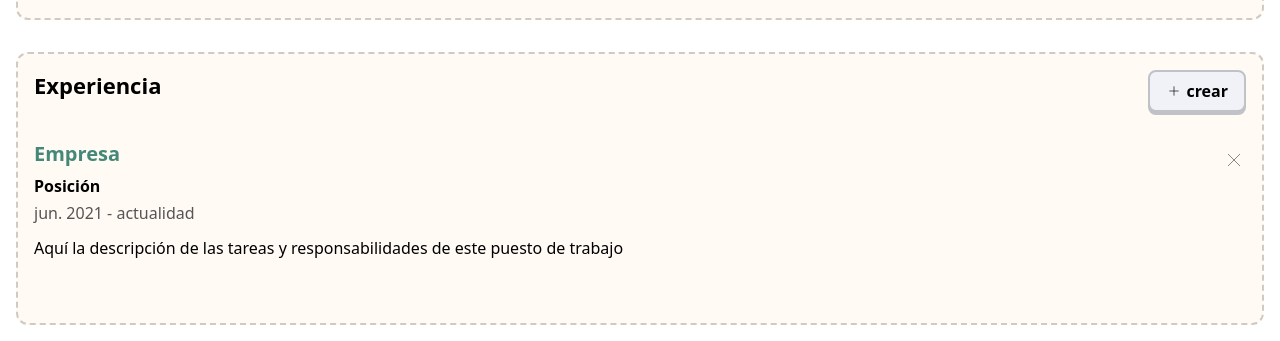
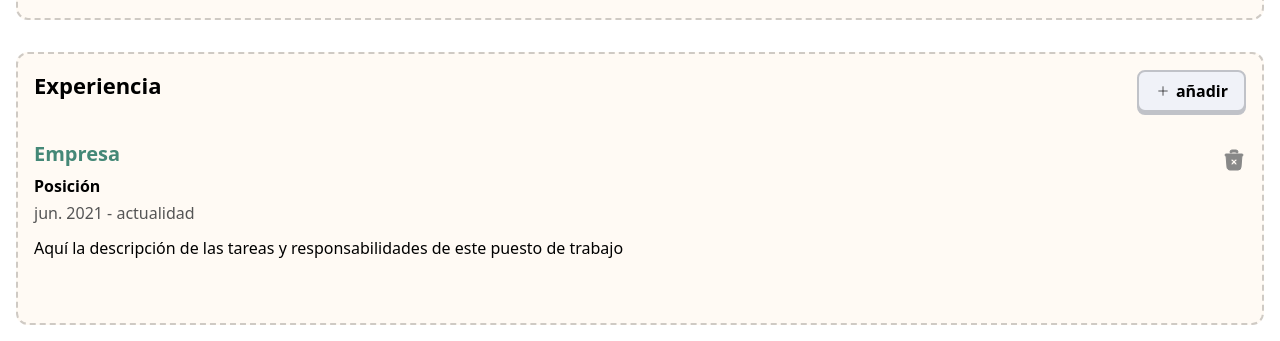
Before and after one commit to Mathiew82/curripulum, a React (Vite) app: page / in a window 1280 px wide. Shown: the part 301-642 px from the top of the page. Built offline with nearby package versions, Linux system fonts and the light colour scheme.

Commit message:
Modified styles

```diff
--- a/src/components/Experience/Experience.css
+++ b/src/components/Experience/Experience.css
@@ -3,6 +3,7 @@
   margin: 1rem 0;
   padding-bottom: 2rem;
   position: relative;
+  text-align: left;
 }
 
 .experience:last-of-type {
--- a/src/components/Experience/Experience.tsx
+++ b/src/components/Experience/Experience.tsx
@@ -56,8 +56,14 @@ function Experience() {
               fill="none"
             >
               <path stroke="none" d="M0 0h24v24H0z" fill="none" />
-              <path d="M18 6l-12 12" />
-              <path d="M6 6l12 12" />
+              <path
+                d="M20 6a1 1 0 0 1 .117 1.993l-.117 .007h-.081l-.919 11a3 3 0 0 1 -2.824 2.995l-.176 .005h-8c-1.598 0 -2.904 -1.249 -2.992 -2.75l-.005 -.167l-.923 -11.083h-.08a1 1 0 0 1 -.117 -1.993l.117 -.007h16zm-9.489 5.14a1 1 0 0 0 -1.218 1.567l1.292 1.293l-1.292 1.293l-.083 .094a1 1 0 0 0 1.497 1.32l1.293 -1.292l1.293 1.292l.094 .083a1 1 0 0 0 1.32 -1.497l-1.292 -1.293l1.292 -1.293l.083 -.094a1 1 0 0 0 -1.497 -1.32l-1.293 1.292l-1.293 -1.292l-.094 -.083z"
+                fill="currentColor"
+              />
+              <path
+                d="M14 2a2 2 0 0 1 2 2a1 1 0 0 1 -1.993 .117l-.007 -.117h-4l-.007 .117a1 1 0 0 1 -1.993 -.117a2 2 0 0 1 1.85 -1.995l.15 -.005h4z"
+                fill="currentColor"
+              />
             </svg>
           </div>
         ))}
@@ -78,7 +84,7 @@ function Experience() {
             <path d="M12 5l0 14" />
             <path d="M5 12l14 0" />
           </svg>
-          crear
+          añadir
         </button>
       </div>
       <CreateExperience
```
